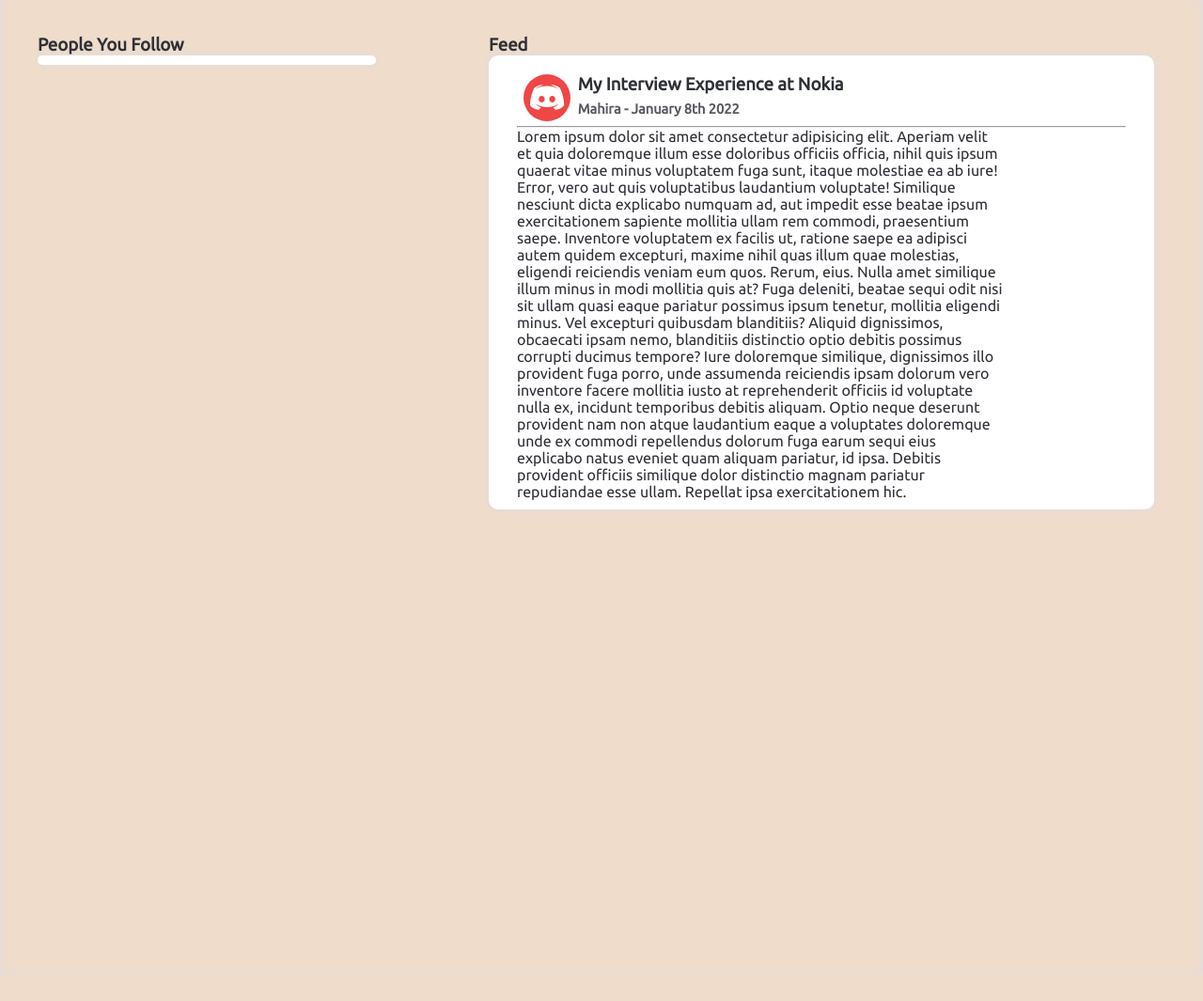
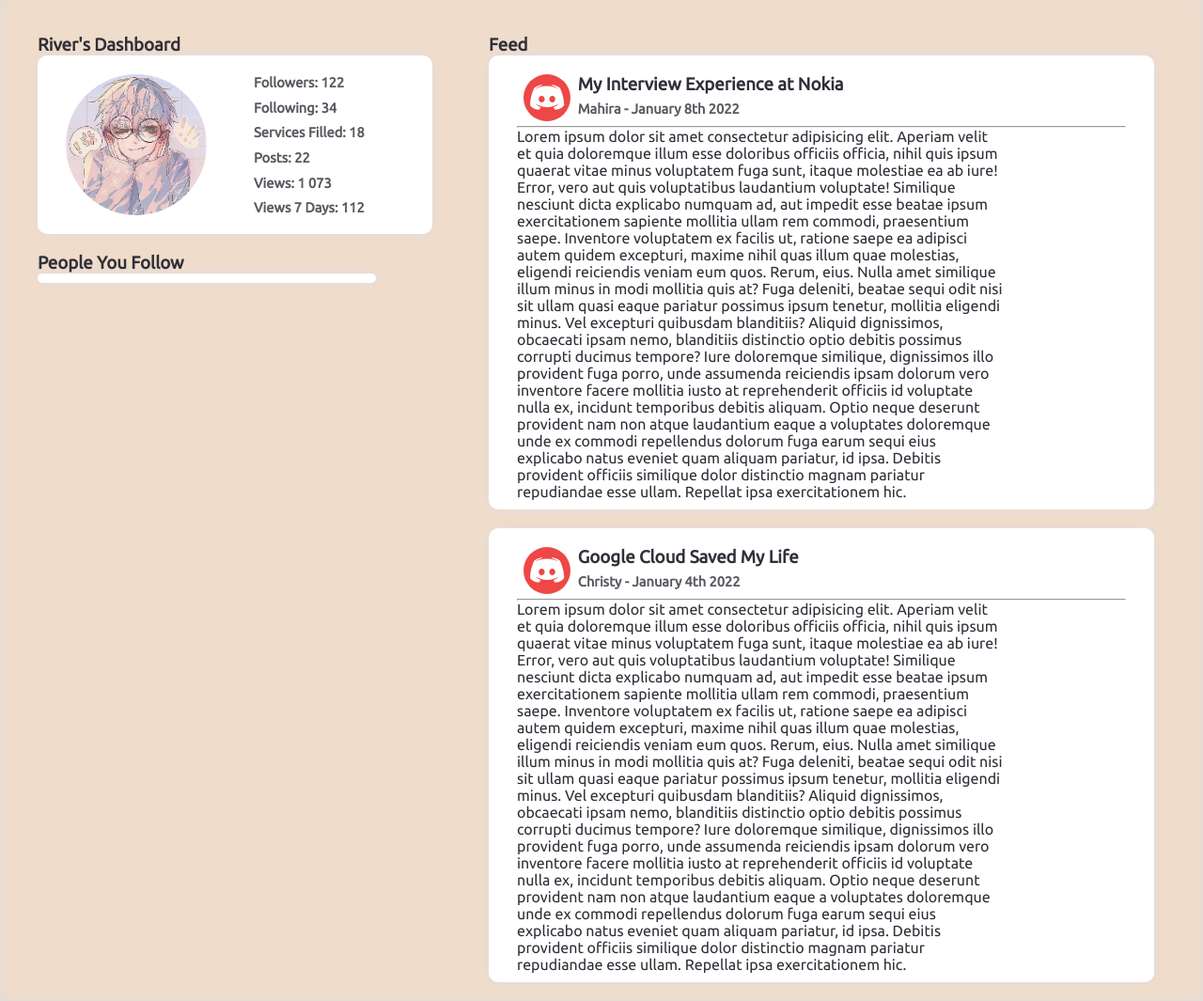
Before and after one commit to mmoftah3/SheTalks, a website: page public/dashboard.html in a window 1280 px wide. Shown: the part 63-1128 px from the top of the page at 94% size. Before the commit the page ends 1100 px from the top, so only its background shows below. Drawn offline with Linux system fonts and the light colour scheme.

Commit message:
added dashboard styling

```diff
--- a/public/css/dashboard.css
+++ b/public/css/dashboard.css
@@ -90,7 +90,7 @@ h4 { /*Subtitles*/
     box-shadow: inset 0 0 10px var(--shadow);
 }
 
-.main * div { /*Card*/
+.main * div:not(.profile):not(.following) { /*Card*/
     width: 100%;
 
     margin-bottom: 20px;
@@ -100,6 +100,25 @@ h4 { /*Subtitles*/
     background-color: var(--card-bg);
     box-shadow: 0px 0px 10px var(--shadow);
     border-radius: 10px;
+}
+
+.dash-profile{
+    display: grid;
+
+    padding: 20px;
+    padding-left: 30px;
+    padding-right: 30px;
+
+    grid-template-columns: 200px auto;
+    grid-template-rows: 20pt 20pt 20pt 20pt 20pt 20pt;
+}
+
+.dash-profile img{
+    width: 150px;
+
+    border-radius: 50%;
+
+    grid-row: 1 / 7;
 }
 
 .following{
--- a/public/dashboard.html
+++ b/public/dashboard.html
@@ -34,10 +34,25 @@
         </nav>
 
         <div class="main">
-            <div class="following">
-                <h2>People You Follow</h2>
-                <div>
+            <div>
+                <div class="profile">
+                    <h2>River's Dashboard</h2>
+                    <div class="dash-profile">
+                        <img src="img/riverprofpic.png">
+                        <h4>Followers: 122</h4>
+                        <h4>Following: 34</h4>
+                        <h4>Services Filled: 18</h4>
+                        <h4>Posts: 22</h4>
+                        <h4>Views: 1 073</h4>
+                        <h4>Views 7 Days: 112</h4>
 
+                    </div>
+                </div>
+                <div class="following">
+                    <h2>People You Follow</h2>
+                    <div>
+
+                    </div>
                 </div>
             </div>
             <div class="feed">
@@ -64,6 +79,28 @@
                         eveniet quam aliquam pariatur, id ipsa. Debitis provident officiis similique dolor distinctio
                         magnam pariatur repudiandae esse ullam. Repellat ipsa exercitationem hic.</p>
                 </div>
+                <div class="post">
+                    <img src="img/example-prof-img.png" class="profile-pic" alt="profile picture">
+                    <h2>Google Cloud Saved My Life</h2>
+                    <h4>Christy - January 4th 2022</h4>
+                    <hr>
+                    <p>Lorem ipsum dolor sit amet consectetur adipisicing elit. Aperiam velit et quia doloremque illum
+                        esse doloribus officiis officia, nihil quis ipsum quaerat vitae minus voluptatem fuga sunt,
+                        itaque molestiae ea ab iure! Error, vero aut quis voluptatibus laudantium voluptate! Similique
+                        nesciunt dicta explicabo numquam ad, aut impedit esse beatae ipsum exercitationem sapiente
+                        mollitia ullam rem commodi, praesentium saepe. Inventore voluptatem ex facilis ut, ratione saepe
+                        ea adipisci autem quidem excepturi, maxime nihil quas illum quae molestias, eligendi reiciendis
+                        veniam eum quos. Rerum, eius. Nulla amet similique illum minus in modi mollitia quis at? Fuga
+                        deleniti, beatae sequi odit nisi sit ullam quasi eaque pariatur possimus ipsum tenetur, mollitia
+                        eligendi minus. Vel excepturi quibusdam blanditiis? Aliquid dignissimos, obcaecati ipsam nemo,
+                        blanditiis distinctio optio debitis possimus corrupti ducimus tempore? Iure doloremque
+                        similique, dignissimos illo provident fuga porro, unde assumenda reiciendis ipsam dolorum vero
+                        inventore facere mollitia iusto at reprehenderit officiis id voluptate nulla ex, incidunt
+                        temporibus debitis aliquam. Optio neque deserunt provident nam non atque laudantium eaque a
+                        voluptates doloremque unde ex commodi repellendus dolorum fuga earum sequi eius explicabo natus
+                        eveniet quam aliquam pariatur, id ipsa. Debitis provident officiis similique dolor distinctio
+                        magnam pariatur repudiandae esse ullam. Repellat ipsa exercitationem hic.</p>
+                </div>
             </div>
         </div>
 
```
Also changed, not shown: public/img/riverprofpic.png (added).
